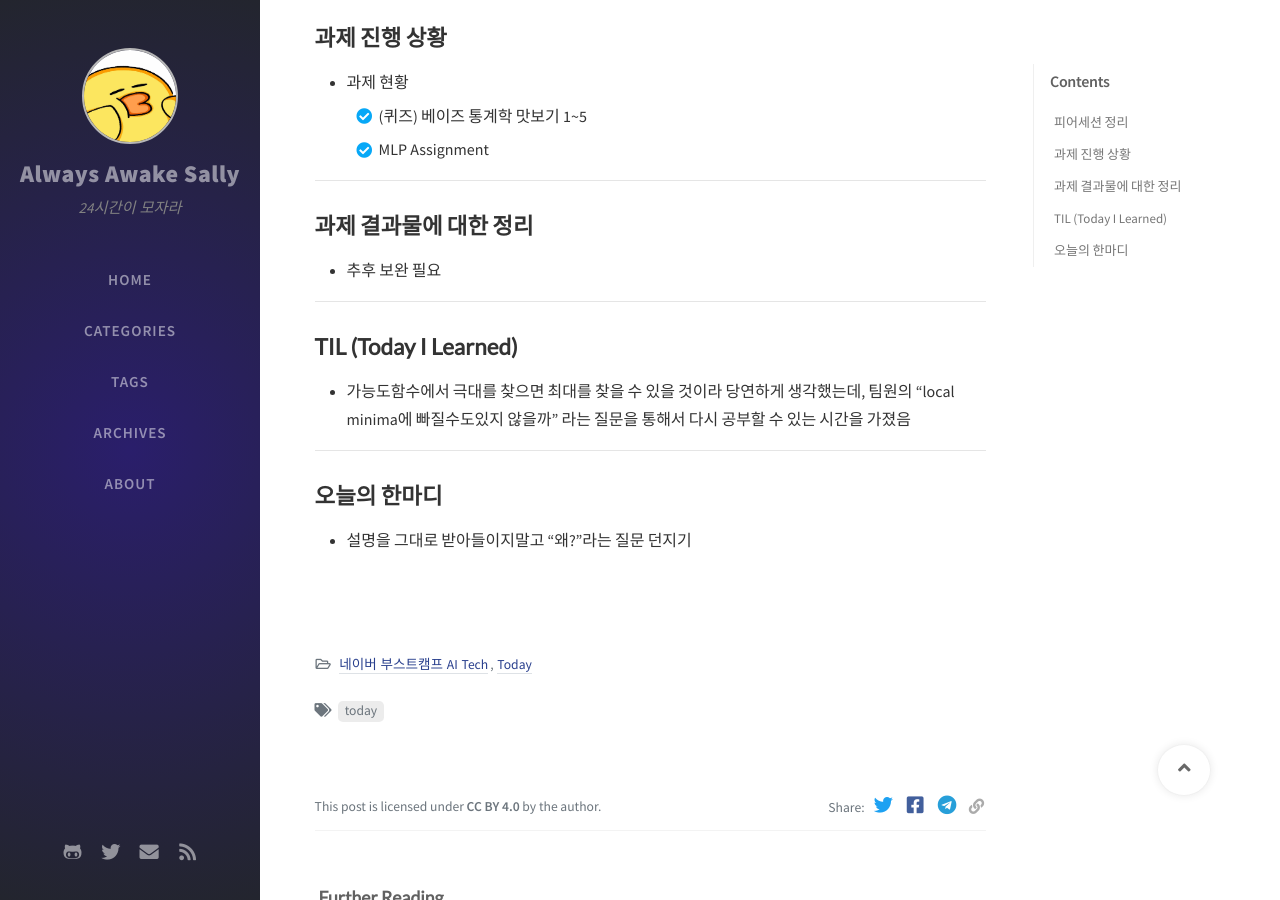
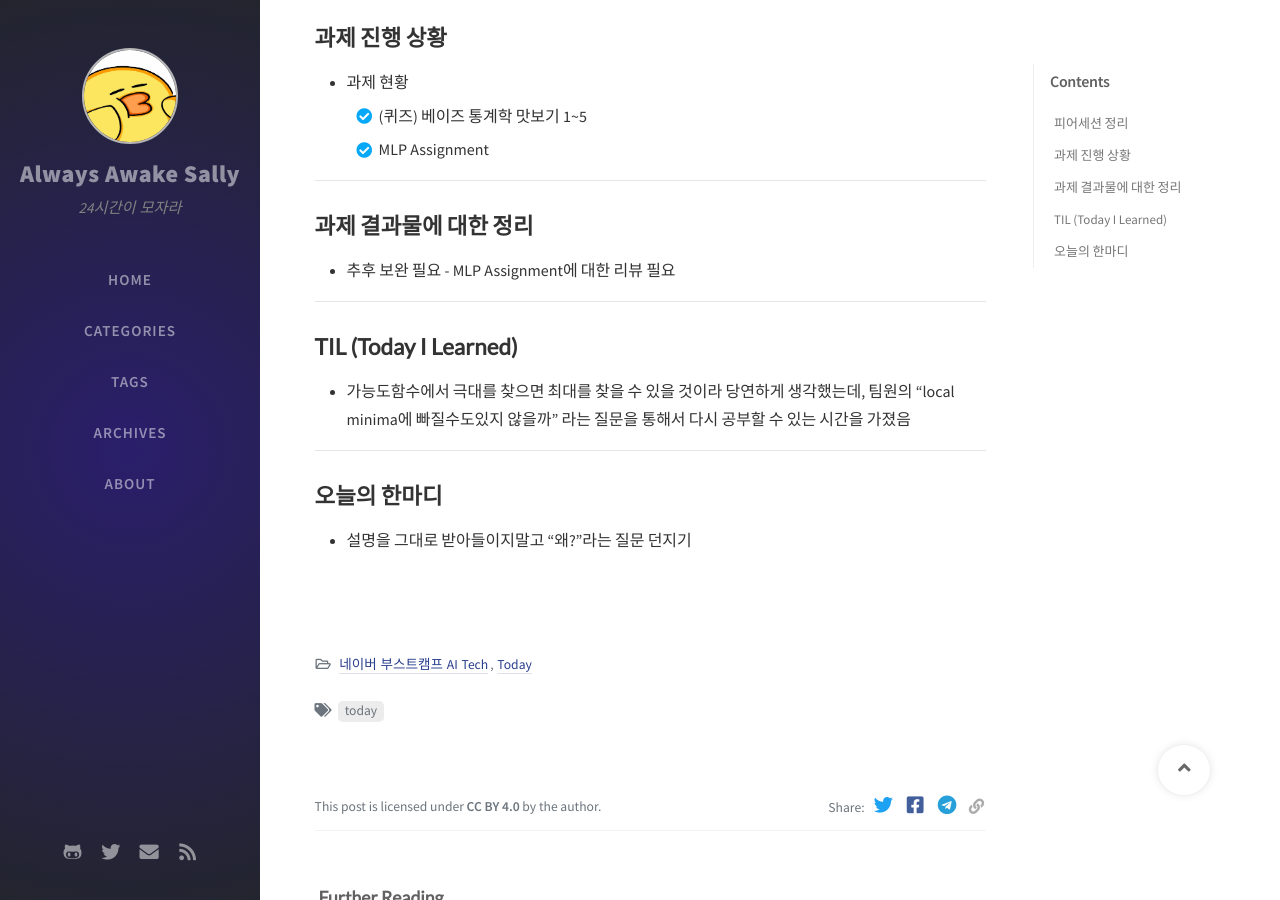
Before and after one commit to bsm8734/bsm8734.github.io, a Jekyll site: the page built from _posts/NAVER_BoostCamp_AI_Tech/Today/2021-02-01-bc-d011-today.md, in a window 1280 px wide and 900 px high, scrolled down 806 px. Built offline with Jekyll 4.4.1, drawn with Linux system fonts in a browser that asks for light colours; nearby versions of some CDN libraries; comment, search, counter and statistics services are not loaded.

Commit message:
[post] BCAI - Day11(today)

```diff
--- a/_posts/NAVER_BoostCamp_AI_Tech/Today/2021-02-01-bc-d011-today.md
+++ b/_posts/NAVER_BoostCamp_AI_Tech/Today/2021-02-01-bc-d011-today.md
@@ -38,7 +38,7 @@ tags: [today] # CS, 운영체제, Python
 
 ## **과제 결과물에 대한 정리**
 
-- 추후 보완 필요
+- 추후 보완 필요 - MLP Assignment에 대한 리뷰 필요
 
 ---
 
```
